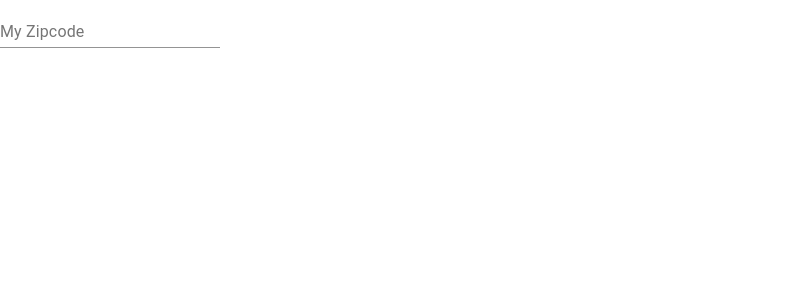
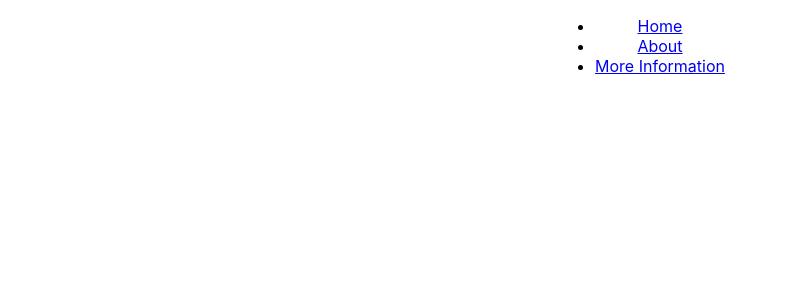
Before and after one commit to LiorB-D/FinalProjectSource, a React (Create React App) app: page / in a window 1280 px wide. Shown: the top 300 px of the page, without its empty margins (0-786 px from the left). Built offline with nearby package versions, Linux system fonts and the light colour scheme.

Commit message:
Added Nav Menu

```diff
--- a/package.json
+++ b/package.json
@@ -9,6 +9,7 @@
     "@testing-library/user-event": "^12.1.10",
     "react": "^17.0.1",
     "react-dom": "^17.0.1",
+    "react-router-dom": "^5.2.0",
     "react-scripts": "4.0.0",
     "web-vitals": "^0.2.4"
   },
--- a/src/App.css
+++ b/src/App.css
@@ -1,25 +1,16 @@
 .App {
   text-align: center;
-}
-
-.App-logo {
-  height: 40vmin;
-  pointer-events: none;
-}
-
-@media (prefers-reduced-motion: no-preference) {
-  .App-logo {
-    animation: App-logo-spin infinite 20s linear;
-  }
+  align-items: center;
+  justify-content: center;
+  display: flex;
+  flex-direction: column;
 }
 
 .App-header {
   background-color: #282c34;
   min-height: 100vh;
-  display: flex;
-  flex-direction: column;
-  align-items: center;
-  justify-content: center;
+
+
   font-size: calc(10px + 2vmin);
   color: white;
 }
--- a/src/App.js
+++ b/src/App.js
@@ -1,14 +1,46 @@
 import './App.css';
 import TextField from '@material-ui/core/TextField';
 import {useState, useEffect} from 'react';
+import {
+  BrowserRouter as Router,
+  Switch,
+  Route,
+  Link
+} from "react-router-dom";
 
 function App() {
   return (
-    <div>
+    <Router>
+      <div className = "App">
+      <nav><ul>
+          <li>
+            <Link to="/home">Home</Link>
+          </li>
+          <li>
+            <Link to="/about">About</Link>
+          </li>
+          <li>
+            <Link to="/info">More Information</Link>
+          </li>
+        </ul></nav>
+        <Switch>
+            <Route path="/home">
+              <h1>Home</h1>
+              <TextField label = "My Zipcode"/>
+            </Route>
+            <Route path="/about">
+              <h1>About</h1>
+            </Route>
+            <Route path="/info">
+              <h1>More Information</h1>
+            </Route>
+
+        </Switch>
       <header>
-        <TextField label = "My Zipcode"/>
+
       </header>
     </div>
+    </Router>
   );
 }
 
```
Also changed, not shown: 1 other file (tests, documents, lock files or other folders).
